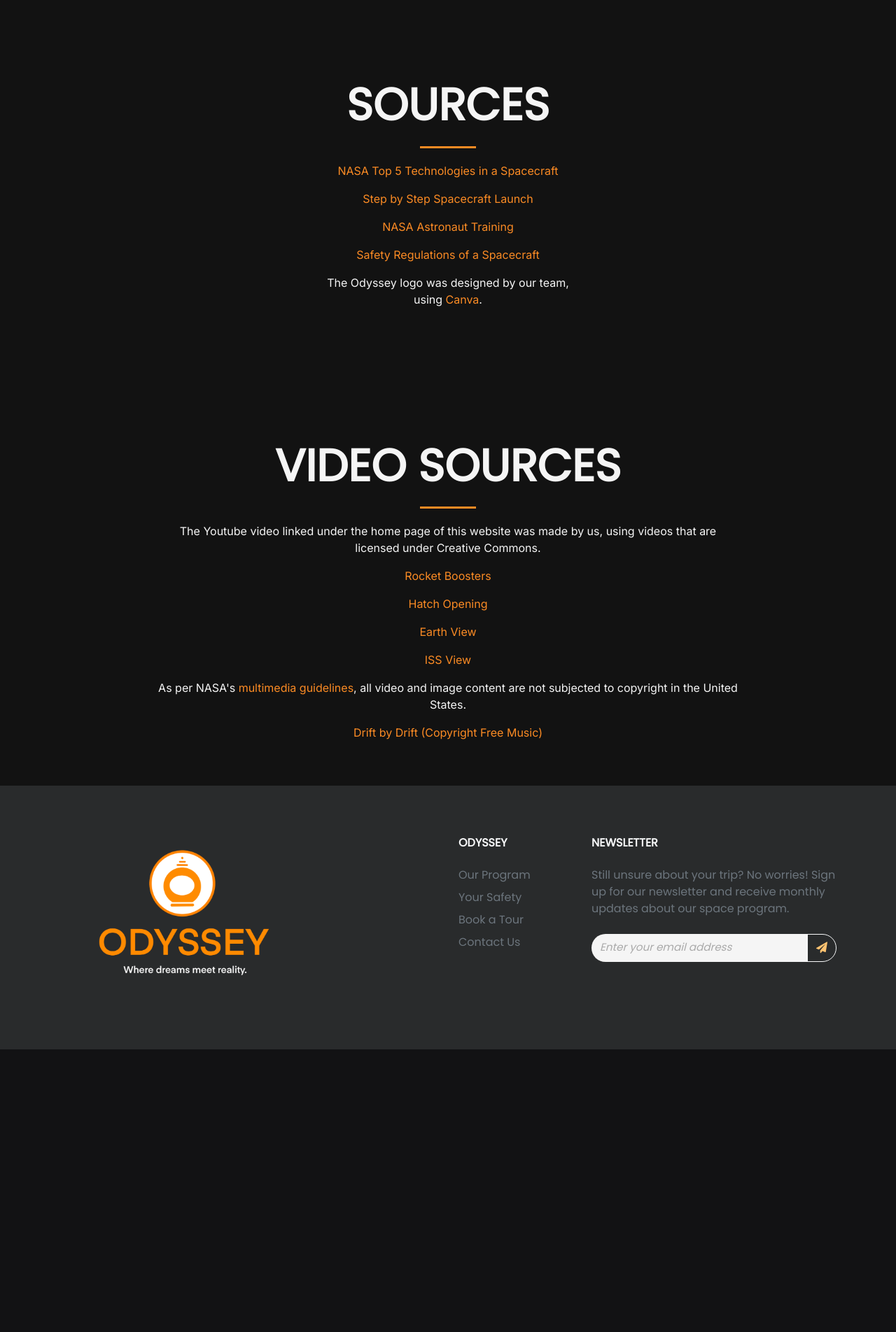
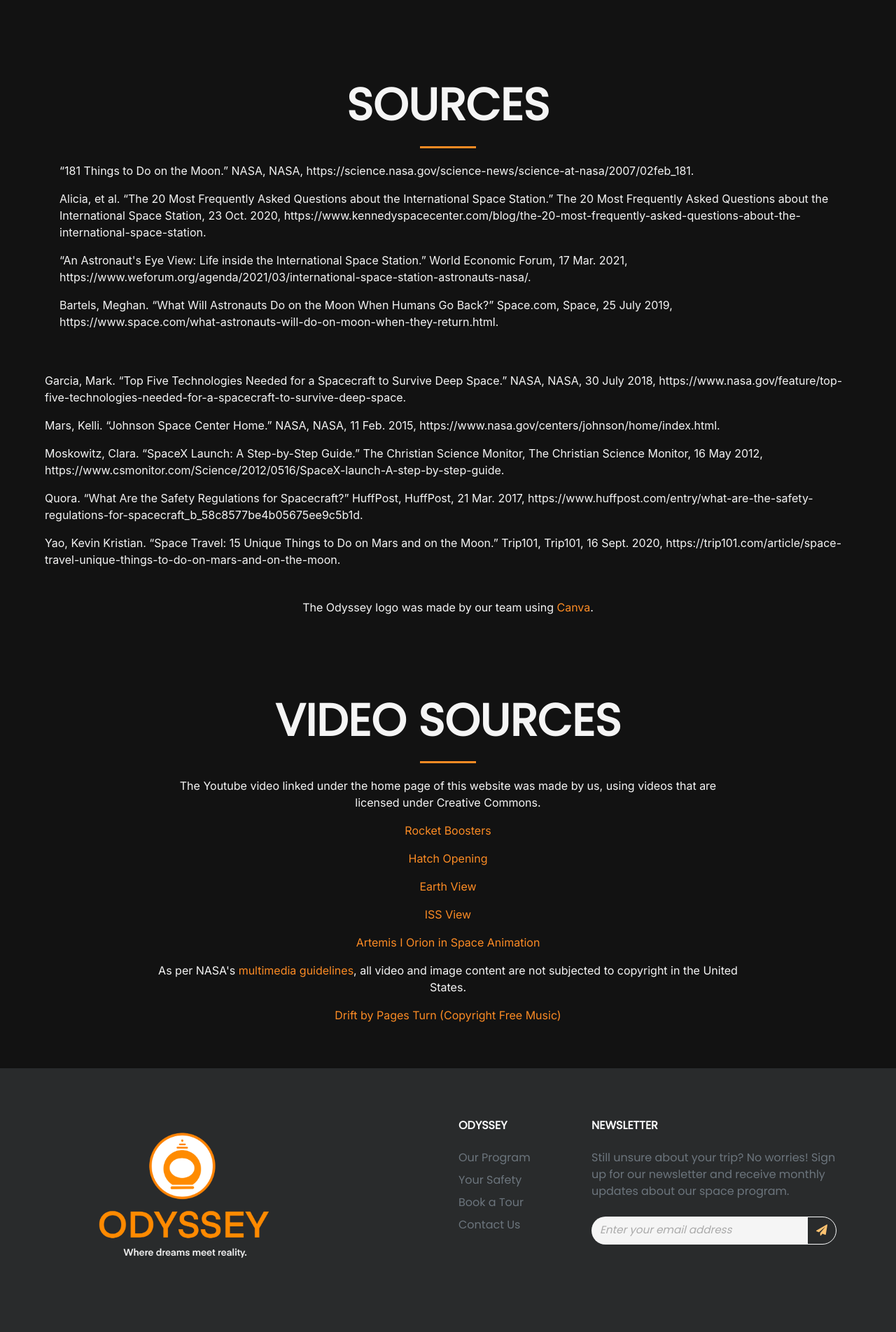
Before and after one commit to KhoiTran2023/odyssey, a Django app: page /sources in a window 1280 px wide. Shown: the part 2862-4766 px from the top of the page at 70% size. Before the commit the page ends 4362 px from the top, so only its background shows below. Run offline with Django 3.2, Linux system fonts and the light colour scheme; some libraries are stand-ins or nearby versions.

Commit message:
updated sources

```diff
--- a/odyssey/templates/odyssey/sources.html
+++ b/odyssey/templates/odyssey/sources.html
@@ -199,29 +199,51 @@
 <div class="sources-container">
         <div class="flex-child">
                 <div class="container">
-                        <p class="centeredText"><a
-                                        href="https://www.nasa.gov/feature/top-five-technologies-needed-for-a-spacecraft-to-survive-deep-space">NASA
-                                        Top
-                                        5
-                                        Technologies in a Spacecraft</a></p>
-                        <p class="centeredText"><a
-                                        href="https://www.csmonitor.com/Science/2012/0516/SpaceX-launch-A-step-by-step-guide">Step
-                                        by
-                                        Step Spacecraft
-                                        Launch</a></p>
-                        <p class="centeredText"><a
-                                        href="https://www.nasa.gov/centers/johnson/pdf/606877main_FS-2011-11-057-JSC-astro_trng.pdf">NASA
-                                        Astronaut
-                                        Training</a></p>
-                        <p class="centeredText"><a
-                                        href="https://www.huffpost.com/entry/what-are-the-safety-regulations-for-spacecraft_b_58c8577be4b05675ee9c5b1d">Safety
-                                        Regulations of a Spacecraft</a></p>
-                        <p class="centeredText">The Odyssey logo was designed by our team, using <a
-                                        href="canva.com">Canva</a>.</p>
-
+                        <p class="break">“181 Things to Do on the Moon.” NASA, NASA,
+                                https://science.nasa.gov/science-news/science-at-nasa/2007/02feb_181.</p>
+                        <p class="break">Alicia, et al. “The 20 Most Frequently Asked Questions about the International
+                                Space
+                                Station.” The 20 Most Frequently Asked Questions about the International Space Station,
+                                23 Oct. 2020,
+                                https://www.kennedyspacecenter.com/blog/the-20-most-frequently-asked-questions-about-the-international-space-station.
+                        </p>
+                        <p class="break">“An Astronaut's Eye View: Life inside the International Space Station.” World
+                                Economic Forum,
+                                17 Mar. 2021,
+                                https://www.weforum.org/agenda/2021/03/international-space-station-astronauts-nasa/.
+                        </p>
+                        <p class="break">Bartels, Meghan. “What Will Astronauts Do on the Moon When Humans Go Back?”
+                                Space.com, Space,
+                                25 July 2019,
+                                https://www.space.com/what-astronauts-will-do-on-moon-when-they-return.html. </p>
                 </div>
         </div>
+        <div class="flex-child">
+                <p class="break">Garcia, Mark. “Top Five Technologies Needed for a Spacecraft to Survive Deep
+                        Space.” NASA,
+                        NASA, 30 July 2018,
+                        https://www.nasa.gov/feature/top-five-technologies-needed-for-a-spacecraft-to-survive-deep-space.
+                </p>
+                <p class="break">Mars, Kelli. “Johnson Space Center Home.” NASA, NASA, 11 Feb. 2015,
+                        https://www.nasa.gov/centers/johnson/home/index.html. </p>
+                <p class="break">Moskowitz, Clara. “SpaceX Launch: A Step-by-Step Guide.” The Christian Science
+                        Monitor, The
+                        Christian Science Monitor, 16 May 2012,
+                        https://www.csmonitor.com/Science/2012/0516/SpaceX-launch-A-step-by-step-guide. </p>
+                <p class="break">Quora. “What Are the Safety Regulations for Spacecraft?” HuffPost, HuffPost, 21
+                        Mar. 2017,
+                        https://www.huffpost.com/entry/what-are-the-safety-regulations-for-spacecraft_b_58c8577be4b05675ee9c5b1d.
+                </p>
+                <p class="break">Yao, Kevin Kristian. “Space Travel: 15 Unique Things to Do on Mars and on the
+                        Moon.” Trip101,
+                        Trip101, 16 Sept. 2020,
+                        https://trip101.com/article/space-travel-unique-things-to-do-on-mars-and-on-the-moon.
+                </p>
+        </div>
 </div>
+
+<br>
+<p class="centeredText">The Odyssey logo was made by our team using <a href="canva.com">Canva</a>.</p>
 
 <br>
 <br>
@@ -250,14 +272,18 @@
                         <p class="centeredText"><a
                                         href="https://archive.org/details/ISSVideoResourceExteriorViews720p">ISS
                                         View</a></p>
-
+                        <p class="centeredText"><a
+                                        href="https://images.nasa.gov/details/Artemis_I_Orion_in_space_animation4K_2021">Artemis
+                                        I Orion in Space Animation</a>
+                        </p>
 
                         <p class="centeredText">As per NASA's <a
                                         href="https://www.nasa.gov/multimedia/guidelines/index.html">multimedia
                                         guidelines</a>, all video and image
                                 content are not subjected to copyright in the United States.</p>
 
-                        <p class="centeredText"><a href="https://youtu.be/MSf1IzAhHC8">Drift by Drift (Copyright Free
+                        <p class="centeredText"><a href="https://www.youtube.com/watch?v=rct5oM0GE-Y">Drift by Pages
+                                        Turn (Copyright Free
                                         Music)</a></p>
                 </div>
         </div>
```
